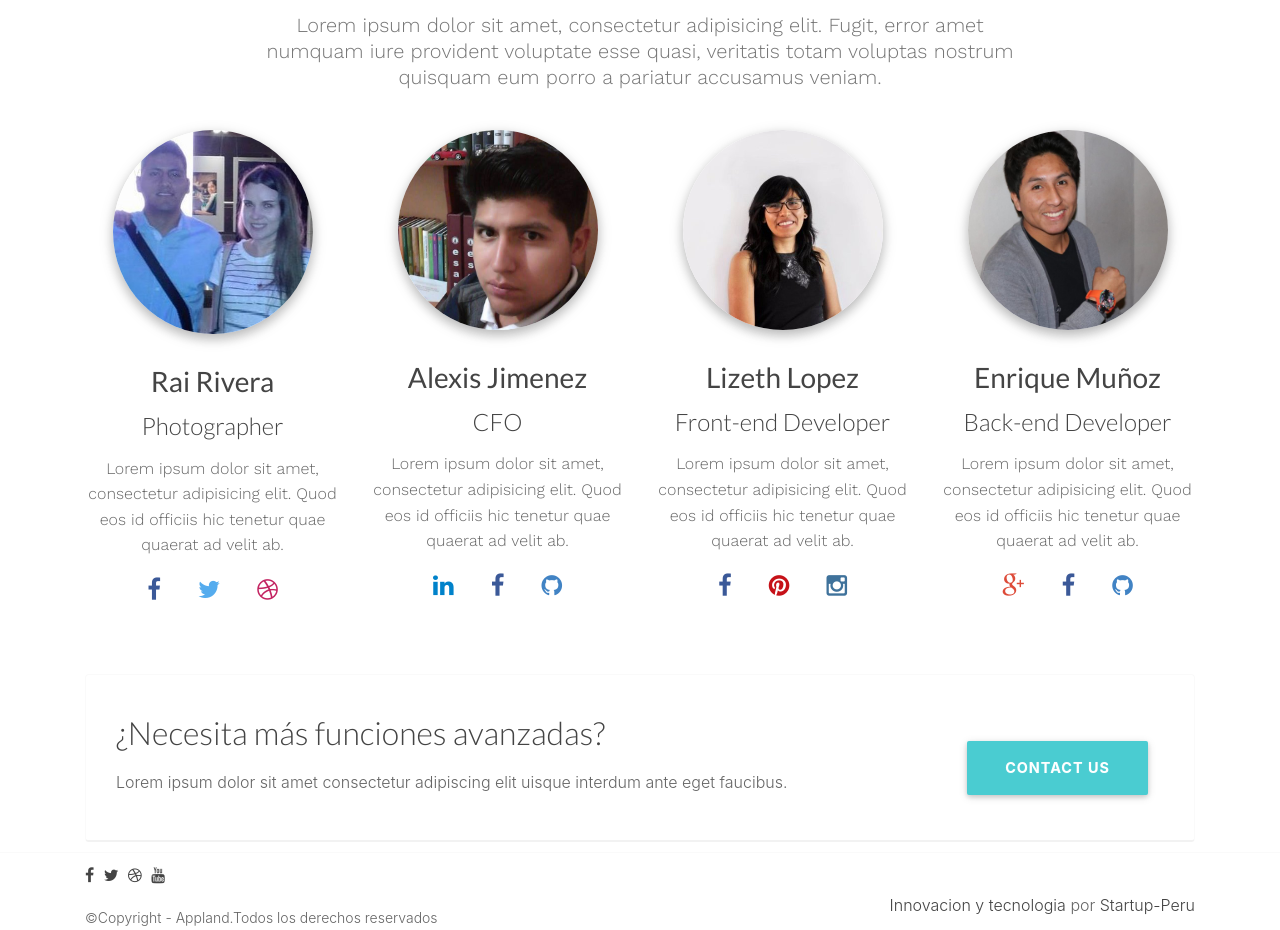
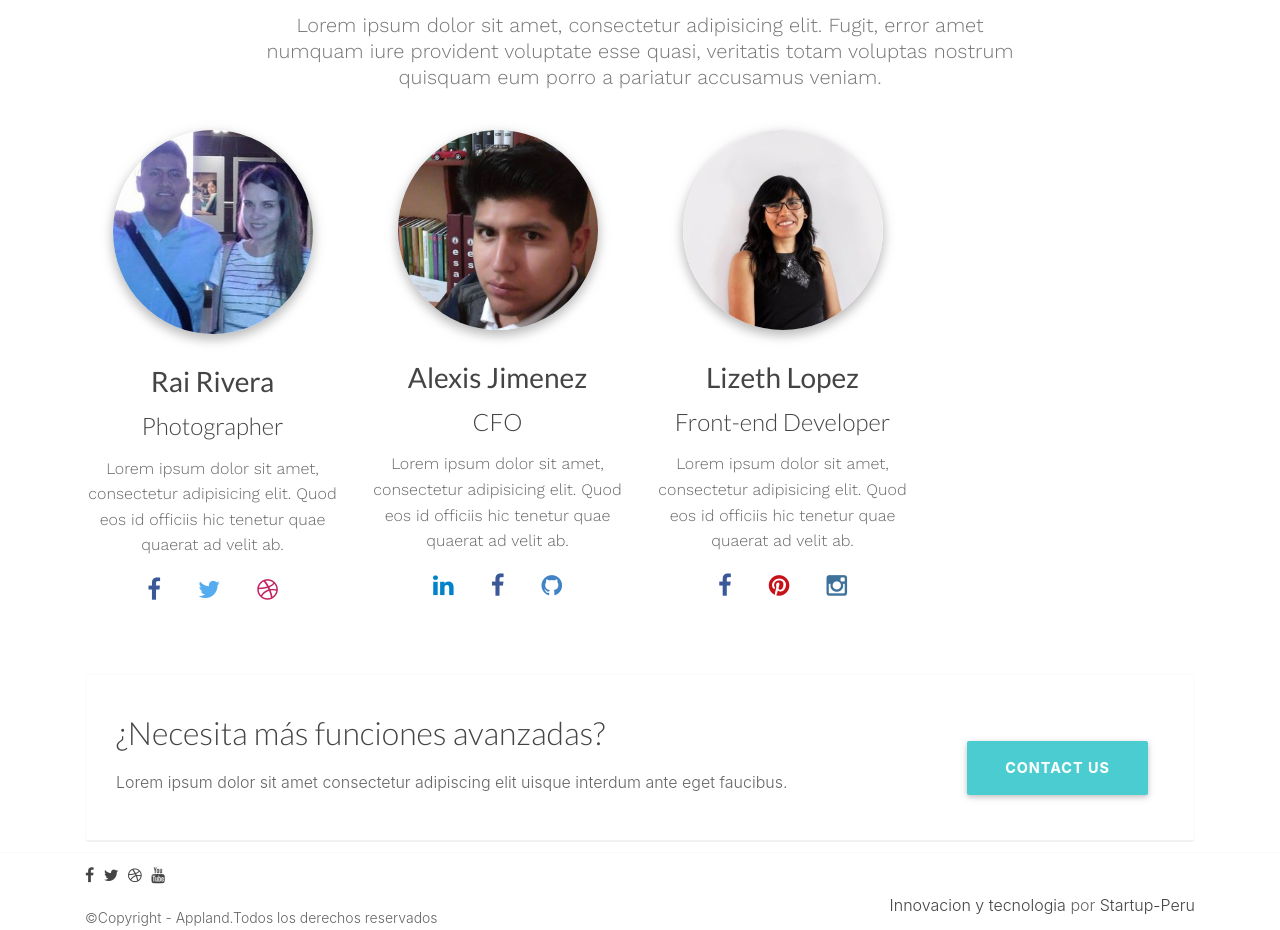
Before and after one commit to sienrik15/eve, a plain HTML site: page index.html in a window 1280 px wide. Shown: the part 3400-4330 px from the top of the page. Drawn offline with nearby package versions, Linux system fonts and the light colour scheme; a web font is replaced by a local one.

Commit message:
Update index.html

```diff
--- a/index.html
+++ b/index.html
@@ -335,23 +335,7 @@
         <!--/Third column-->
 
         <!--Fourth column-->
-        <div class="col-lg-3 col-md-6 mb-r">
 
-            <div class="avatar">
-                <img src="img/enrique.jpg" class="rounded-circle">
-            </div>
-            <h4>Enrique Muñoz</h4>
-            <h5>Back-end Developer</h5>
-            <p>Lorem ipsum dolor sit amet, consectetur adipisicing elit. Quod eos id officiis hic tenetur quae quaerat ad velit ab.</p>
-
-            <!--Google +-->
-            <a class="icons-sm gplus-ic"><i class="fa fa-google-plus"> </i></a>
-            <!--Facebook-->
-            <a class="icons-sm fb-ic"><i class="fa fa-facebook"> </i></a>
-            <!--GitHub-->
-            <a class="icons-sm git-ic"><i class="fa fa-github"> </i></a>
-
-        </div>
         <!--/Fourth column-->
 
     </div>
```
